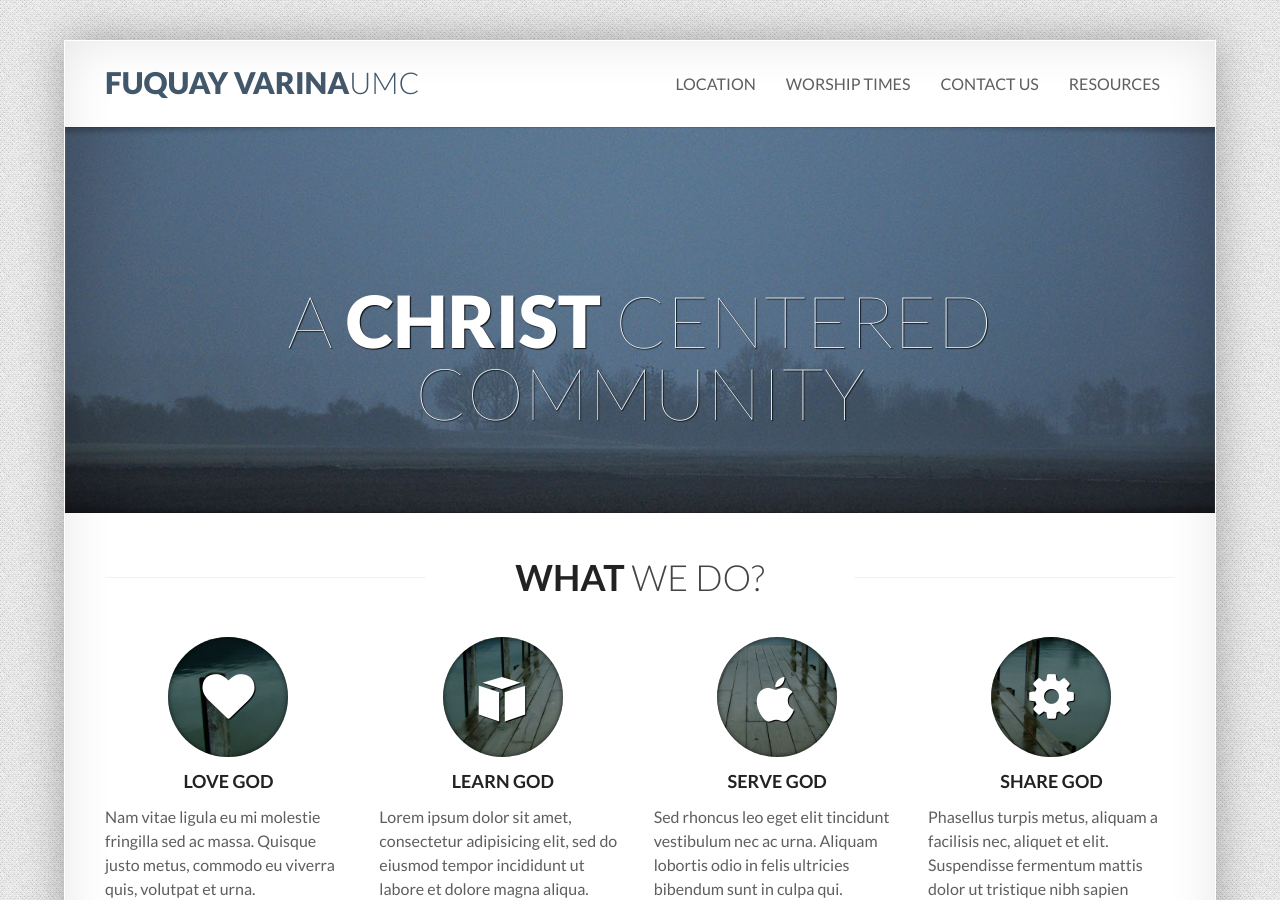
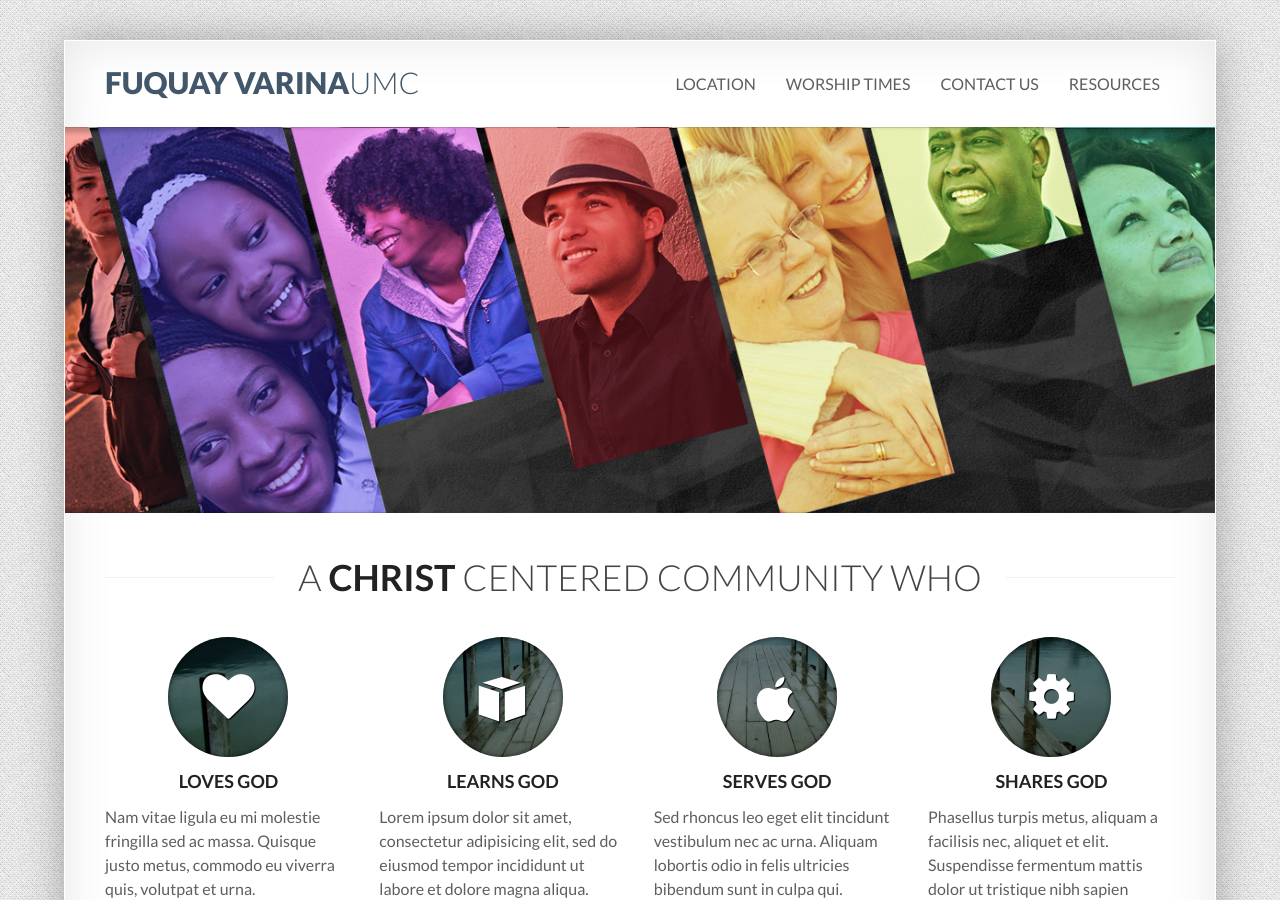
Before and after one commit to fvumc/fvumc.github.io, a Jekyll site: the page built from index.html, in a window 1280 px wide and 900 px high. Built offline with Jekyll 4.4.1, drawn with Linux system fonts in a browser that asks for light colours; Markdown is read by kramdown in place of the engine named in the settings.

Commit message:
use new image for home page

```diff
--- a/index.html
+++ b/index.html
@@ -9,19 +9,8 @@
           <div >
                 <div class="super-hero-unit">
                   <figure>
-                    <img alt="some image" src="images/assets/landscapes/landscape-1-1250x420.jpg">
-                    <figcaption class="flex-caption">
-                      <h1 class="super">
-                        <span class="lighter">
-                          A
-                        </span>
-                        Christ
-                        <span class="lighter">
-                          Centered Community
-                        </span>
-                      </h1>
-                    </figcaption>
-                  </figure>
+                    <img alt="some image" src="images/people.jpg">
+                                      </figure>
                 </div>
              </div>
         </div>
@@ -32,8 +21,9 @@
           <div class="row-fluid">
             <div class="section-header">
               <h1>
-                What
-                <small class="light">we do?</small>
+                <small class="light">A</small>
+                Christ
+                <small class="light">Centered Community who</small>
               </h1>
             </div>
             <ul class="unstyled row-fluid">
@@ -45,7 +35,7 @@
                   </span>
                 </div>
                 <h3 class="text-center">
-                  Love God
+                  Loves God
                 </h3>
                 <p>
                   Nam vitae ligula eu mi molestie fringilla sed ac massa. Quisque justo metus, commodo eu viverra quis, volutpat et urna.
@@ -58,7 +48,7 @@
                     <i class="icon-aws"></i>
                   </span>
                 </div>
-                <h3 class="text-center">Learn God</h3>
+                <h3 class="text-center">Learns God</h3>
                 <p>
                   Lorem ipsum dolor sit amet, consectetur adipisicing elit, sed do eiusmod
                   tempor incididunt ut labore et dolore magna aliqua.
@@ -71,7 +61,7 @@
                     <i class="icon-apple"></i>
                   </span>
                 </div>
-                <h3 class="text-center">Serve God</h3>
+                <h3 class="text-center">Serves God</h3>
                 <p>
                   Sed rhoncus leo eget elit tincidunt vestibulum nec ac urna. Aliquam lobortis odio in felis ultricies bibendum sunt in culpa qui.
                 </p>
@@ -83,7 +73,7 @@
                     <i class="icon-cog"></i>
                   </span>
                 </div>
-                <h3 class="text-center">Share God</h3>
+                <h3 class="text-center">Shares God</h3>
                 <p>
                   Phasellus turpis metus, aliquam a facilisis nec, aliquet et elit. Suspendisse fermentum mattis dolor ut tristique nibh sapien mollis.
                 </p>
```
